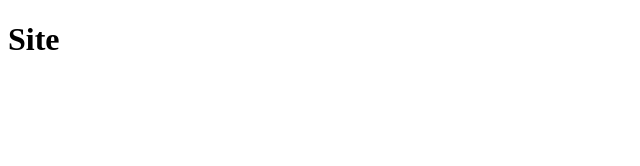
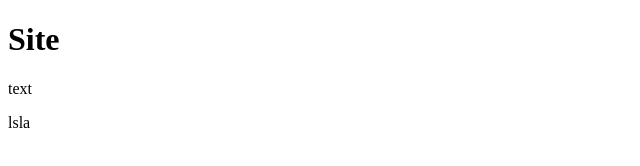
Before and after one commit to Vladias94/git-lesson, a plain HTML site: page index.html in a window 1280 px wide. Shown: the full height of the page, 0-640 px from the left. Drawn offline with Linux system fonts and the light colour scheme.

Commit message:
second commit

```diff
--- a/index.html
+++ b/index.html
@@ -11,6 +11,8 @@
 
 <body>
 	<h1>Site</h1>
+	<p>text</p>
+	<p>lsla</p>
 </body>
 
 </html>
```
